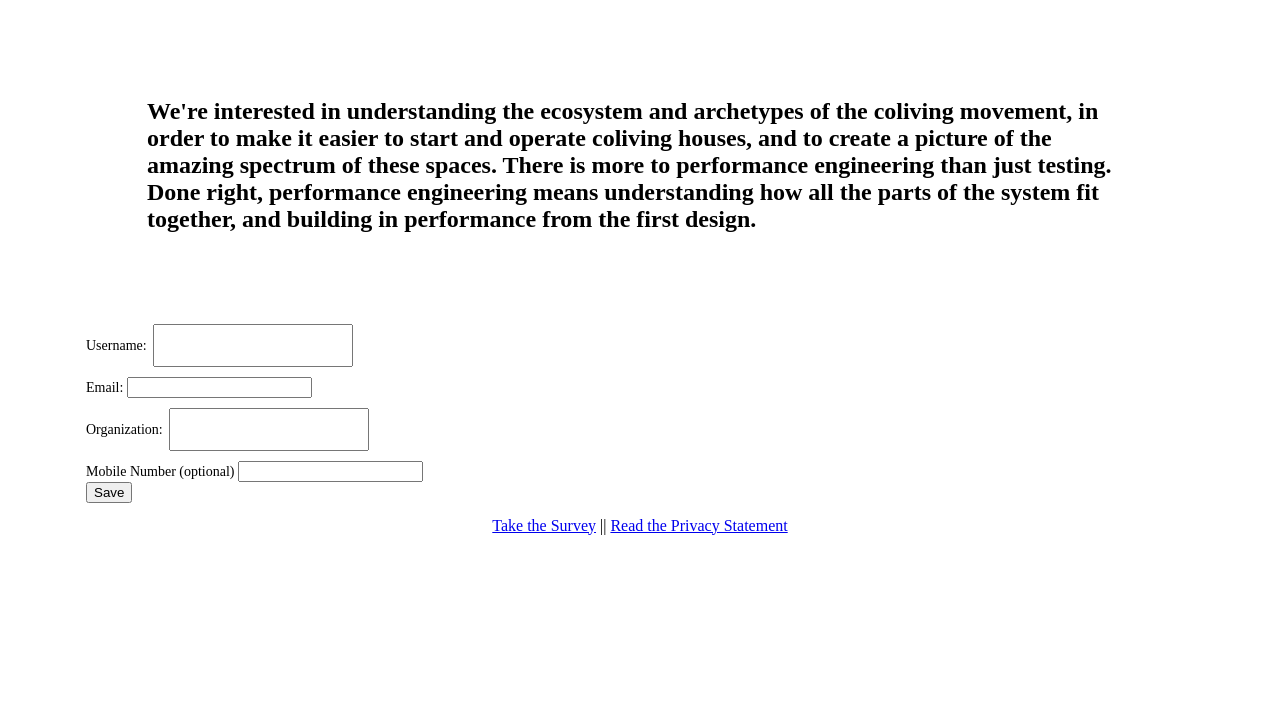
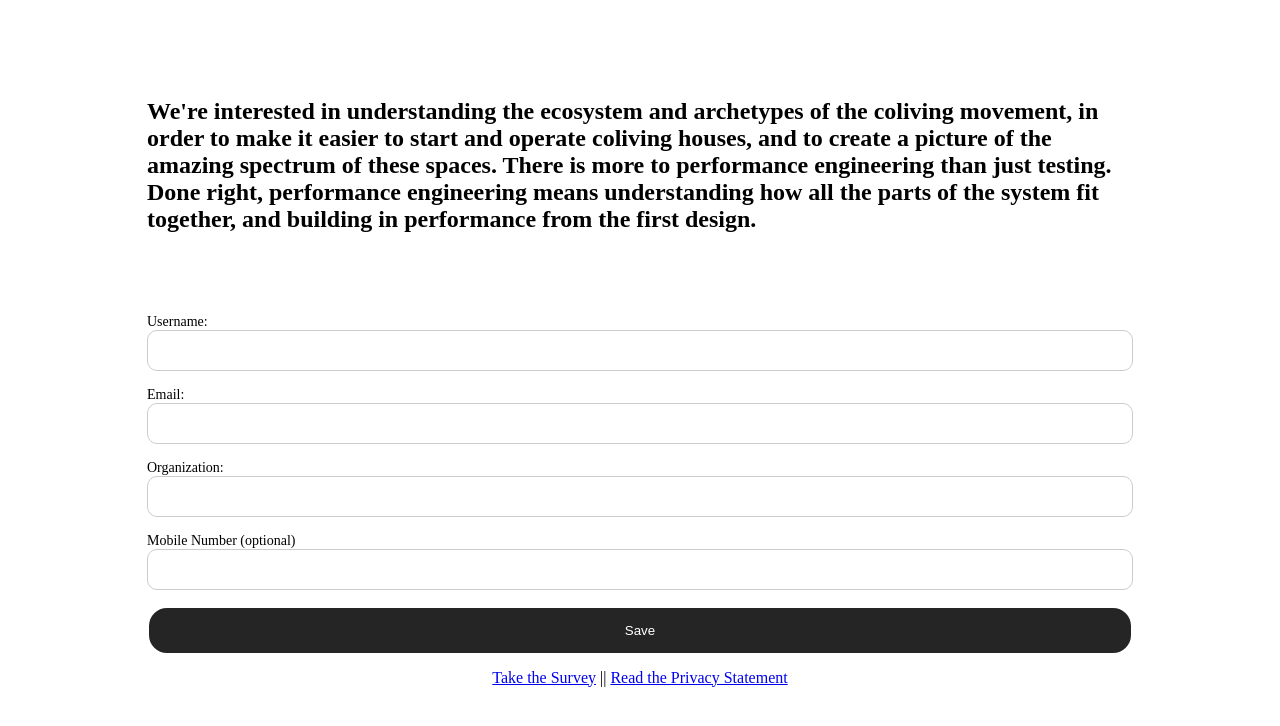
Before and after one commit to suparsana21/simple-survey, a website: page index.html in a window 1280 px wide. Shown: the part 138-864 px from the top of the page. Drawn offline with Linux system fonts and the light colour scheme.

Commit message:
align form

```diff
--- a/public/css/index.css
+++ b/public/css/index.css
@@ -5,9 +5,40 @@
 
                   }
 
-                  form{
+                  .form-container {
+                      display: flex;
+                      justify-content: center;
+                  }
+
+                  .form-container form {
+                    display: flex;
+                    flex-direction: column;
+                    width: 100%;
+                    padding: 0 61px;
                     font-size:14px;
+                  }
 
+                  .form-container label {
+                      display: block;
+                  }
+
+                  .form-container input {
+                      border-radius: 10px;
+                      border: 1px solid #ccc;
+                      padding: 12px 20px;
+                  }
+
+                  .form-container button {
+                      background-color: #252525;
+                      color: #fff;
+                      padding: 15px 25px;
+                      border-radius: 20px;
+                      border: 2px solid #fff;
+                      cursor: pointer;
+                  }
+
+                  .form-container button:hover {
+                    background-color: #000000;
                   }
 
                   .back-color{
@@ -83,12 +114,6 @@
                       cursor: pointer;
                   }
 
-                  input[type=text] {
-                      width: 18%;
-                      padding: 12px 20px;
-                      margin: 10px 3px;
-                      box-sizing: border-box;
-                  }
                   p {
                     display: block;
                       margin-block-start: -4em;
```
